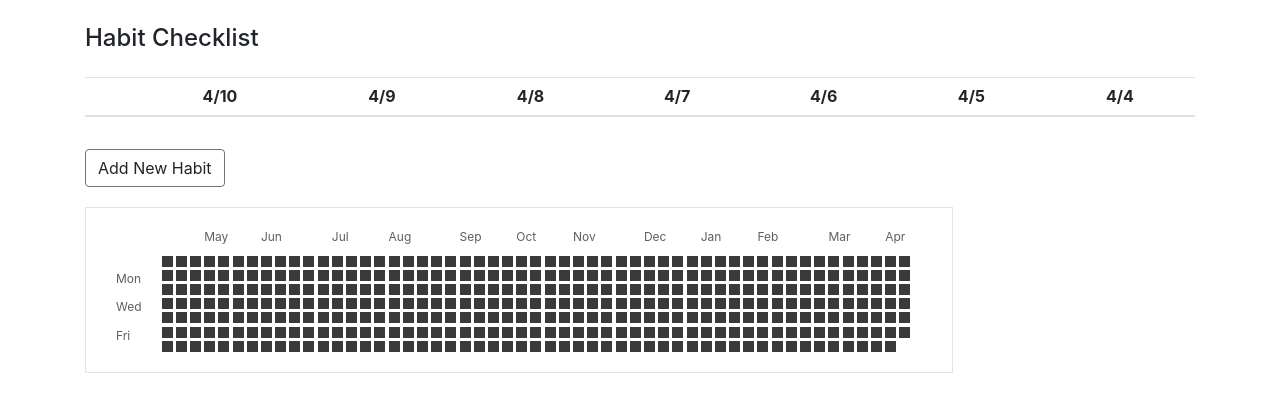
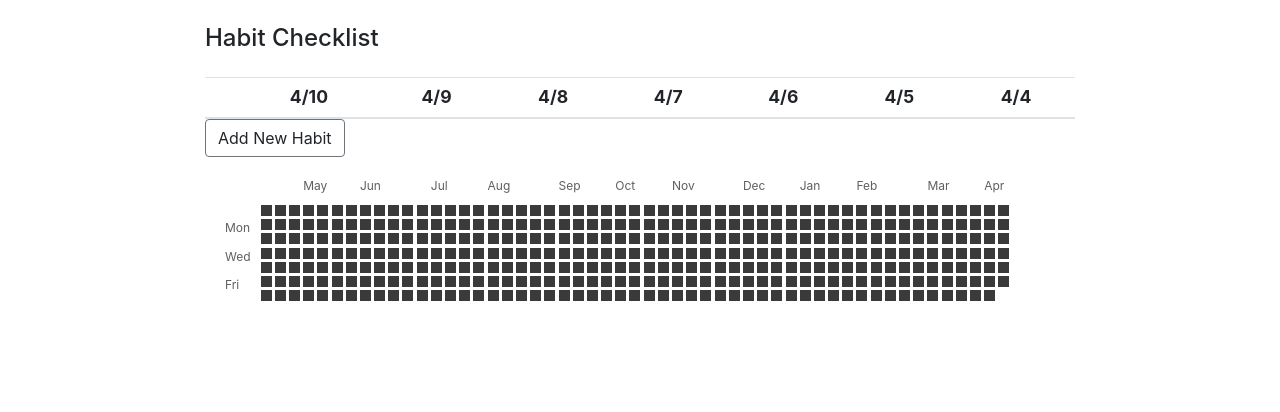
Before and after one commit to azzhou/habit-tracker, a Flask app: page /my_habits/ in a window 1280 px wide. Shown: the part 56-468 px from the top of the page. Run offline with Flask 2, Linux system fonts and the light colour scheme; the visitor is signed in with stand-in values (Sample User, id 1); data that the repository does not hold is empty; some libraries are stand-ins or nearby versions.

Commit message:
Update styles

```diff
--- a/habit_tracker/static/main.css
+++ b/habit_tracker/static/main.css
@@ -13,9 +13,22 @@ body {
     margin-top: 5rem;
 }
 
-/* Allows horizontal scrolling of the table */
-.table-responsive {
-    margin: 1rem 0;
+.container {
+    max-width: 900px
+}
+
+.container-border {
+    border: 0.0625rem #e1e4e8 solid;
+    border-radius: 0.2rem;
+}
+
+.content-section {
+    background: #ffffff;
+    margin-bottom: 20px;
+}
+
+.table {
+    margin: 0;
 }
 
 .table td {
@@ -26,6 +39,7 @@ body {
 
 .date-label {
     text-align: center;
+    font-size: 1.1rem;
 }
 
 .table .habit-link {
@@ -132,17 +146,25 @@ ul {
 .days { grid-area: days; }
 .squares { grid-area: squares; }
 
+.months, .days, .squares { padding: 0; }
+
+.graph-container {
+    overflow: auto;
+    margin: 0;
+}
+
 .graph {
     display: inline-grid;
     grid-template-areas: "empty months"
                          "days squares";
     grid-template-columns: auto 1fr;
     grid-gap: 0.625rem;
+    margin: 1.25rem 1.5rem 1.25rem 1.25rem;
 }
 
 .months {
     display: grid;
-    grid-template-columns: repeat(54, var(--week-width));
+    grid-template-columns: repeat(53, var(--week-width));
 }
 
 .days, .squares {
@@ -154,12 +176,6 @@ ul {
 .squares {
     grid-auto-flow: column;
     grid-auto-columns: var(--square-size);
-}
-
-.graph {
-    padding: 1.25rem 1.5rem 1.25rem 1.25rem;
-    border: 0.0625rem #e1e4e8 solid;
-    margin: 1.25rem 0;
 }
 
 .days li:nth-child(odd) {
```
